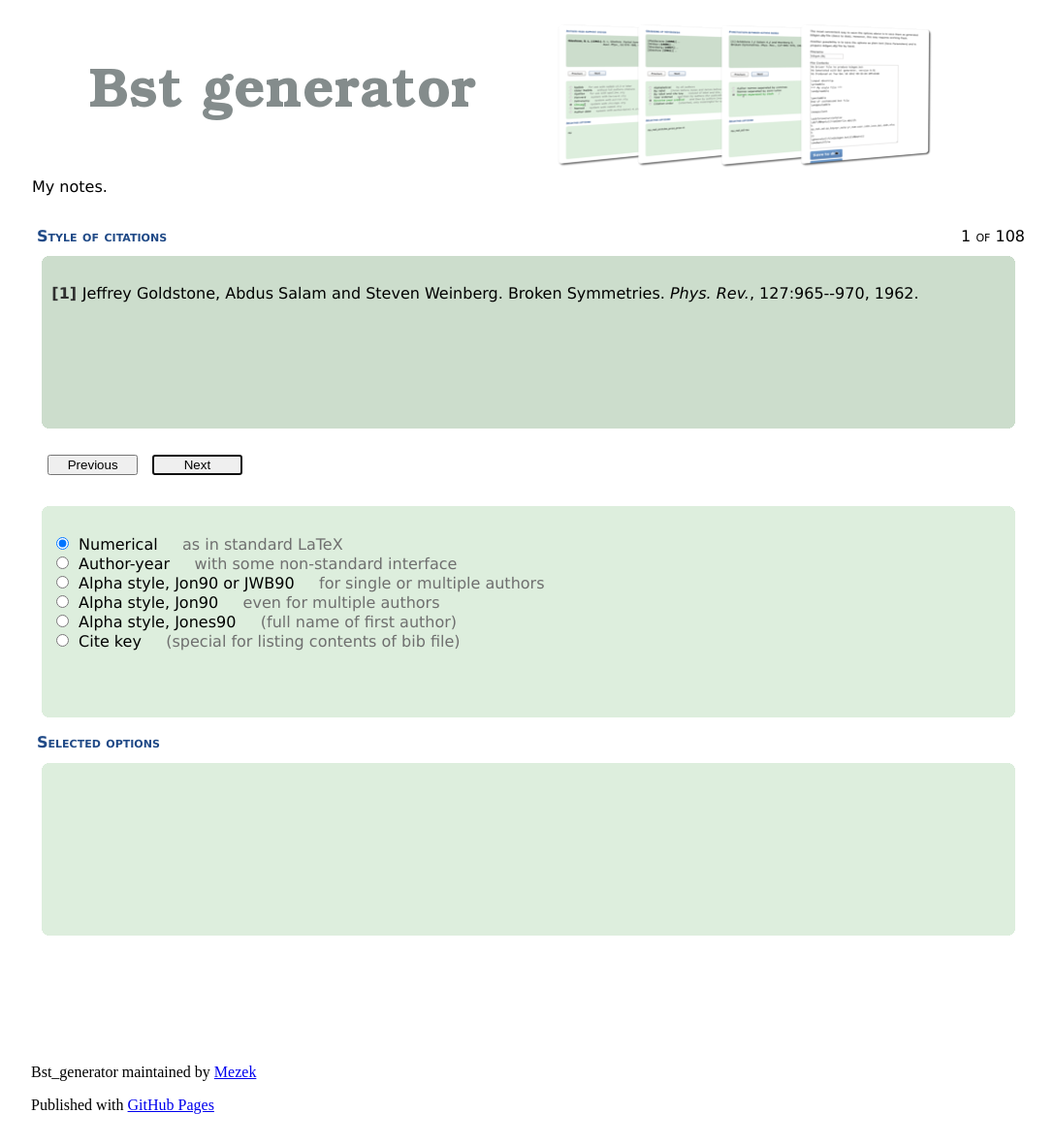
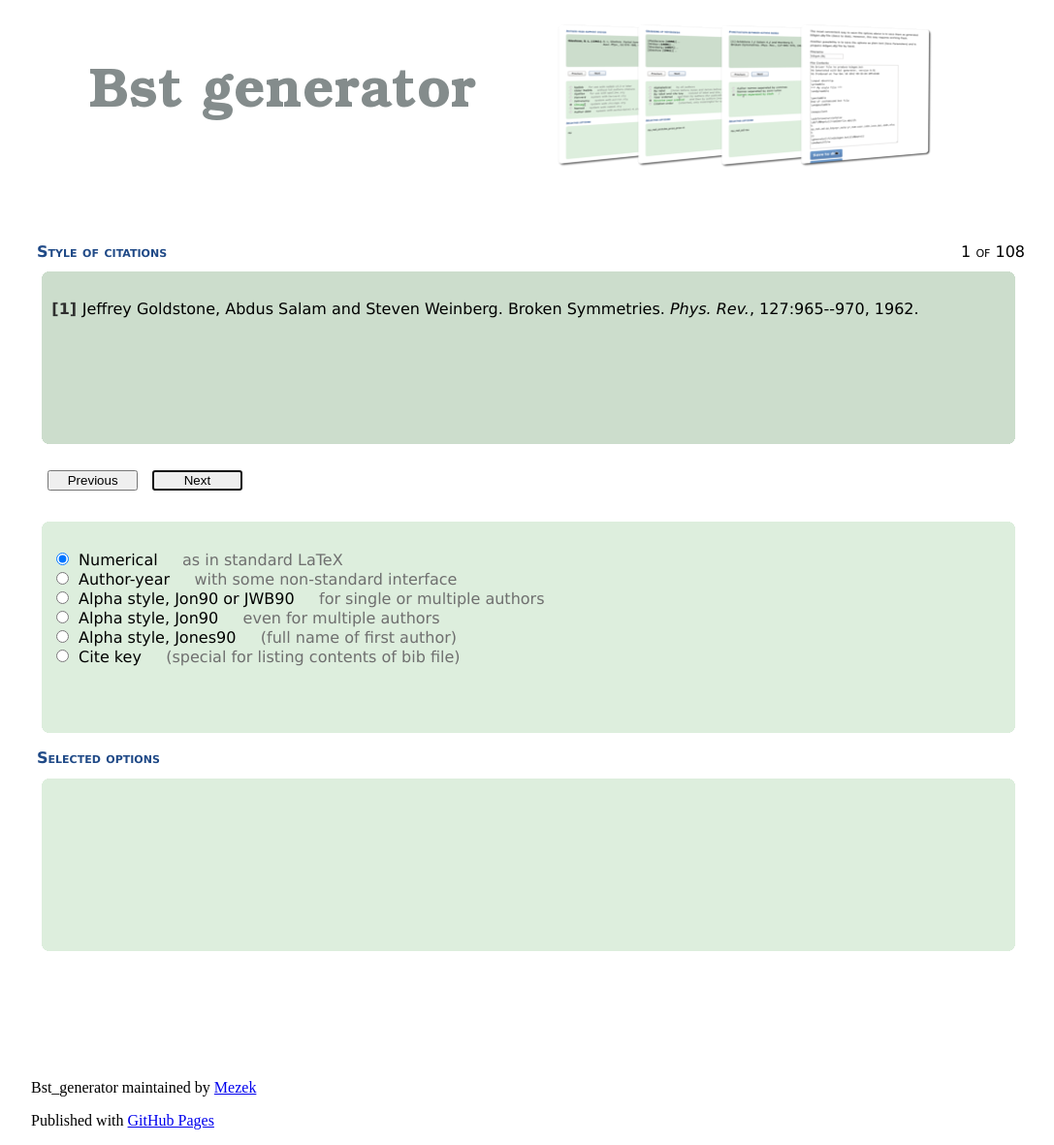
Before and after one commit to Mezek/Bst_generator, a Jekyll site: the page built from generator.html, in a window 1280 px wide. Shown: the whole page at 97% size, without its empty margins (96-1183 px from the left). Built offline with Jekyll 4.4.1, drawn with Linux system fonts in a browser that asks for light colours.

Commit message:
Update generator.html

```diff
--- a/generator.html
+++ b/generator.html
@@ -5,7 +5,7 @@ title: Bst Generator
 <div id="mainContainer">
 
 	<div id="note">
-		My notes.
+		<p>&nbsp;</p>
 	</div>
 
 	<div id="selection">
```
